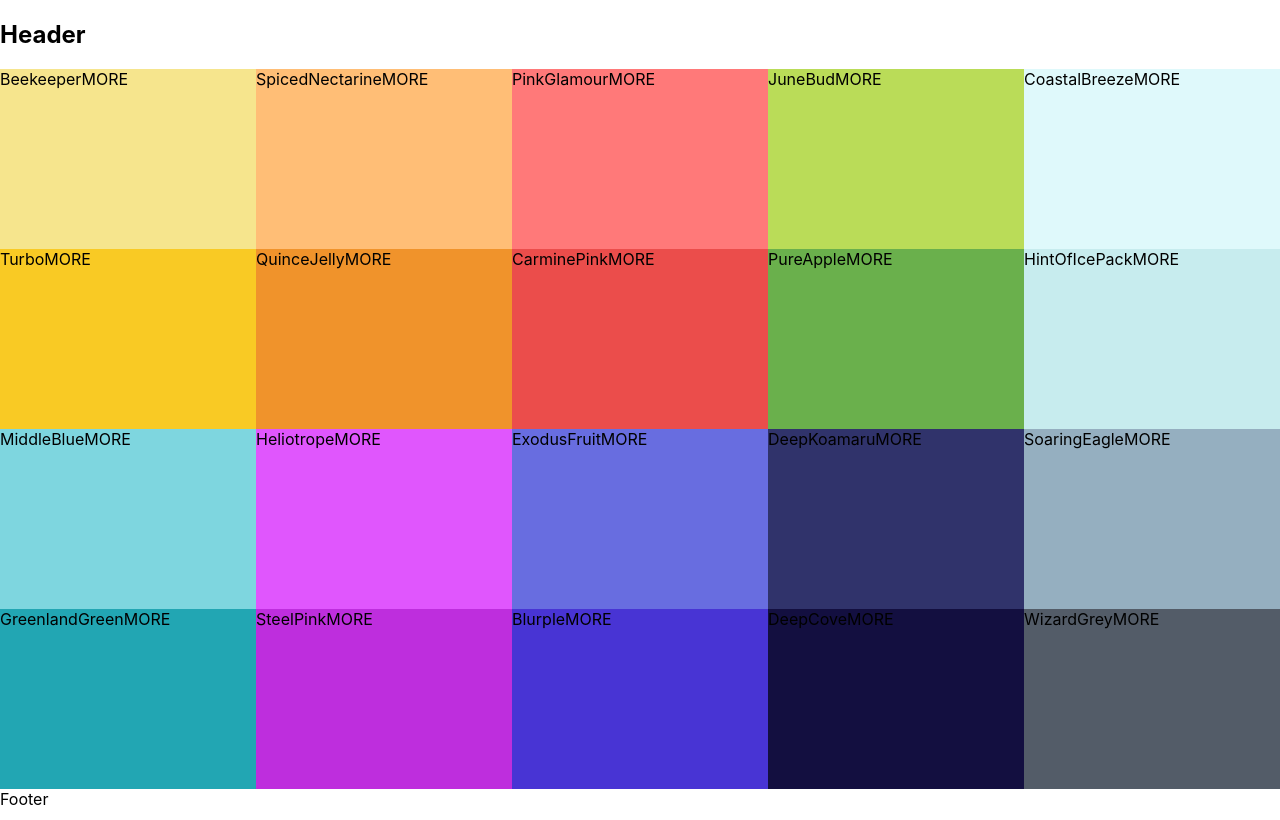
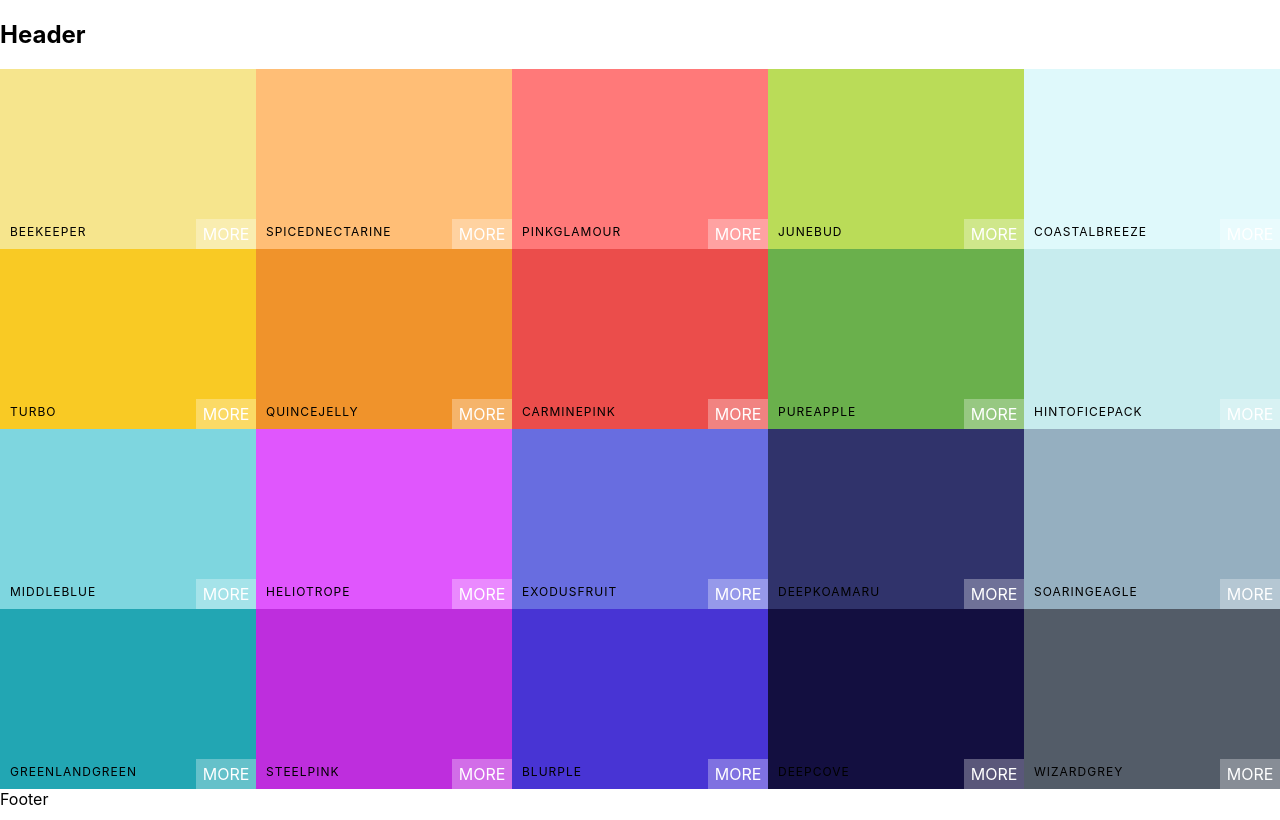
Before and after one commit to abhishekthakur7/react-color-pallete, a React (Create React App) app: page / in a window 1280 px wide. Built offline with nearby package versions, Linux system fonts and the light colour scheme.

Commit message:
Styled colorbox

```diff
--- a/src/components/colorbox/colorbox.component.jsx
+++ b/src/components/colorbox/colorbox.component.jsx
@@ -1,15 +1,21 @@
 import React, { Component } from "react";
-import './colorbox.css';
+import "./colorbox.css";
 
 class ColorBox extends Component {
   render() {
+    const { name, color } = this.props.background;
     return (
       <div
-        style={{ background: this.props.background.color }}
+        style={{ background: color }}
         className="colorBox"
       >
-        <span>{this.props.background.name}</span>
-        <span>MORE</span>
+        <div className="copy-container">
+          <div className="box-content">
+            <span>{name}</span>
+          </div>
+          <button className='copy-button'>Copy</button>
+        </div>
+        <span className='see-more'>MORE</span>
       </div>
     );
   }
--- a/src/components/colorbox/colorbox.css
+++ b/src/components/colorbox/colorbox.css
@@ -5,4 +5,54 @@
     display: inline-block;
     position: relative;
     cursor: pointer;
+    margin-bottom: -4px;
+    text-transform: uppercase;
 }
+
+.copy-button {
+    width: 100px;
+    height: 30px;
+    position: absolute;
+    display: inline-block;
+    top: 50%;
+    left: 50%;
+    margin-left: -50px;
+    margin-top: -15px;
+    text-align: center;
+    outline: none;
+    background: rgba(255, 255, 255, 0.3);
+    font-size: 1rem;
+    line-height: 30px;
+    color: white;
+    border: none;
+    opacity: 0;
+}
+
+.colorBox:hover .copy-button {
+    opacity: 1;
+    transition: 0.5s;
+}
+
+.box-content {
+    position: absolute;
+    width: 100%;
+    left: 0px;
+    bottom: 0px;
+    padding: 10px;
+    color: black;
+    letter-spacing: 1px;
+    font-size: 12px;
+}
+
+.see-more {
+    background: rgba(255, 255, 255, 0.3);
+    position: absolute;
+    border: none;
+    right: 0px;
+    bottom: 0px;
+    color: white;
+    width: 60px;
+    height: 30px;
+    text-align: center;
+    line-height: 30px;
+}
```
